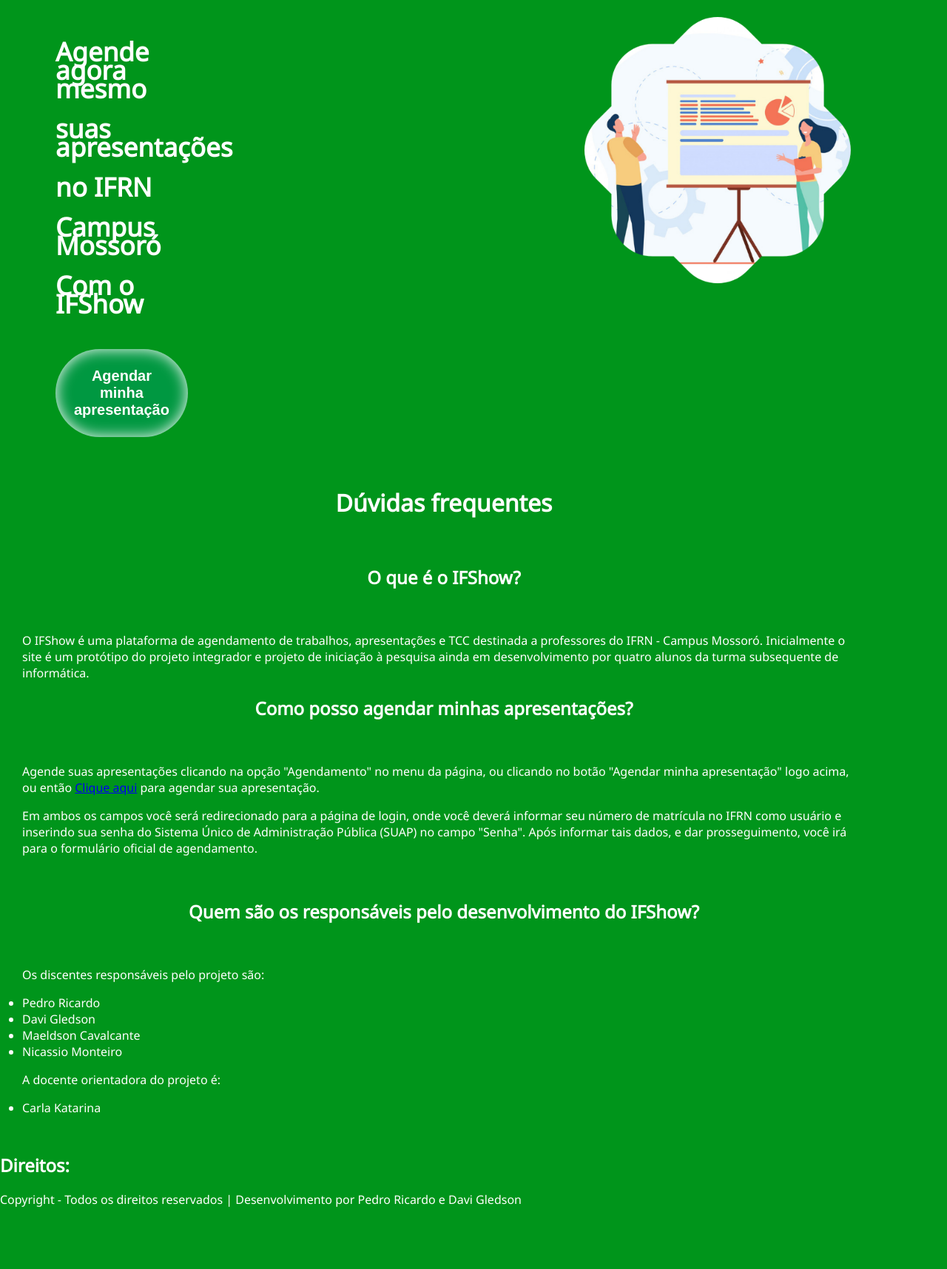
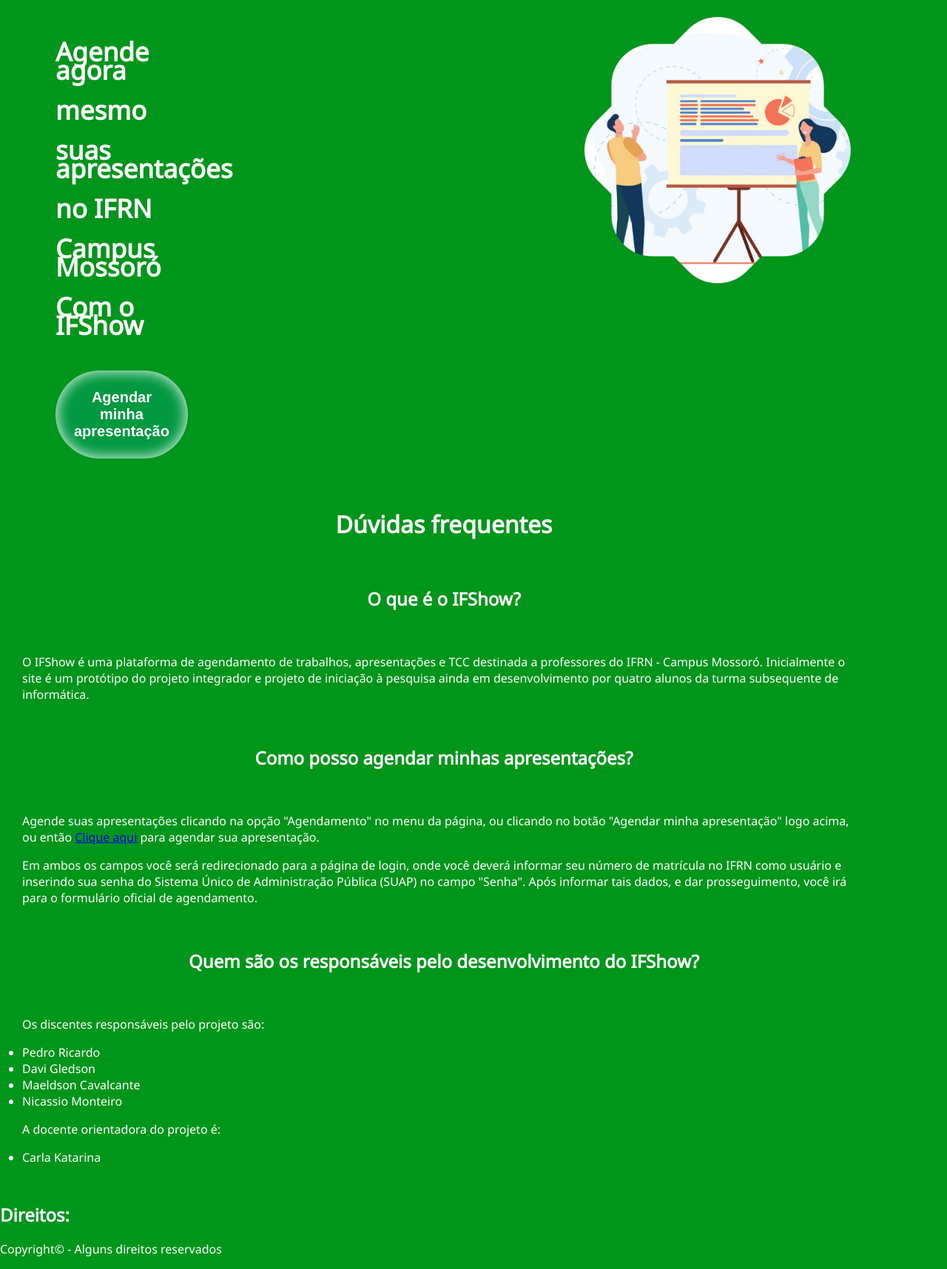
Before and after one commit to pedroricardo14/if-show, a plain HTML site: page index.html in a window 1280 px wide. Shown: the part 117-1833 px from the top of the page at 74% size. Before the commit the page ends 1766 px from the top, so only its background shows below. Drawn offline with Linux system fonts and the light colour scheme.

Commit message:
Add files via upload

```diff
--- a/index.html
+++ b/index.html
@@ -2,13 +2,13 @@
 <html lang="pt">
 <head>
     <meta charset="UTF-8">
-    <meta name="viewport" content="width=device-width, initial-scale=1.0">
+   <!-- <meta name="viewport" content="width=device-width, initial-scale=1.0">-->
     <title>IF Show - Página Inicial</title>
     <link rel="stylesheet" href="./style/style.css">
     <link rel="stylesheet" href="./style/mediaifshow.css">
 </head>
 <body>
-    <header>
+    <header id="navbar">
         <img src="./img/ifshow.png" alt="">
         <nav id="nav">
             <button id="btn-mobile">
@@ -28,20 +28,21 @@
     <main>
         <div class="container">
         <aside>
-            <h1>Agende agora mesmo</h1>
+            <h1>Agende agora<h1> mesmo</h1></h1>
             <h1>suas apresentações</h1>
             <h1>no IFRN</h1>
             <h1>Campus Mossoró</h1>
             <h1>Com o IFShow</h1>
-
+            <div class="redirecionar">
            <a href="#"><button id="redirect-agd" type="submit">Agendar minha apresentação</button></a>
-
+           </div>
 
         </aside>
         <div class="ilustracao1">
         <article>
             <img src="./img/myillustration.png" alt="">
         </article>
+        <br>
         </div>
         </div>
         <div class="text">
@@ -50,6 +51,7 @@
             <h2>O que é o IFShow?</h2>
             <br>
             <p>O IFShow é uma plataforma de agendamento de trabalhos, apresentações e TCC destinada a professores do IFRN - Campus Mossoró. Inicialmente o site é um protótipo do projeto integrador e projeto de iniciação à pesquisa ainda em desenvolvimento por quatro alunos da turma subsequente de informática.</p>
+            <br>
             <h2>Como posso agendar minhas apresentações?</h2>
             <br>
             <p>Agende suas apresentações clicando na opção "Agendamento" no menu da página, ou clicando no botão "Agendar minha apresentação" logo acima, ou então <a href="#">Clique aqui</a> para agendar sua apresentação.</p>
@@ -74,7 +76,7 @@
     <div class="copyright">
     <footer id="copyright">
         <h2>Direitos:</h2>
-        <p>Copyright - Todos os direitos reservados | Desenvolvimento por Pedro Ricardo e Davi Gledson</p>
+        <p>Copyright© - Alguns direitos reservados</p>
     </footer>
     </div>
     <script src="./js/index.js"></script>
```
